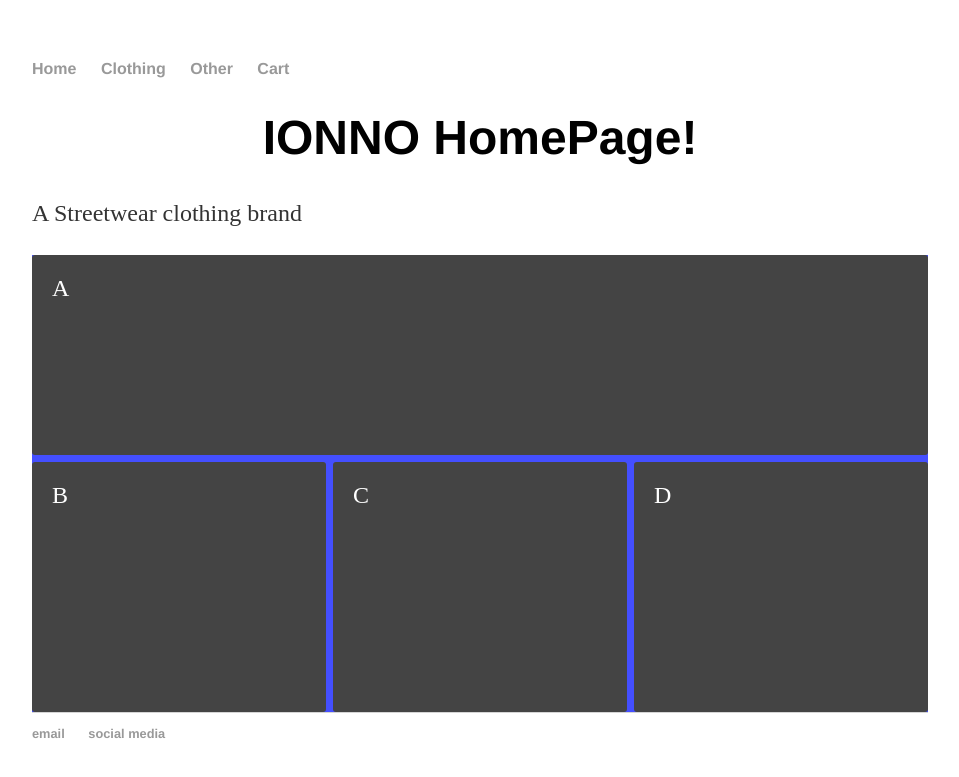
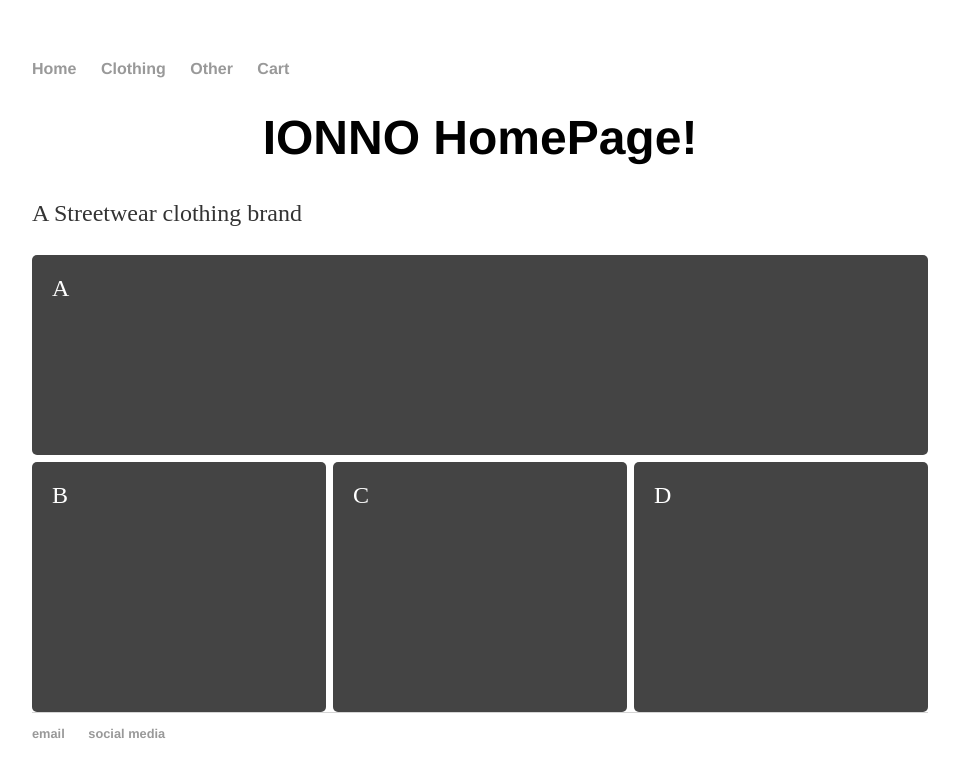
Before and after one commit to oscarreyes98/ionno.github.io, a Jekyll site: the page built from index.html, in a window 1280 px wide. Shown: the top 777 px of the page, without its empty margins (160-1119 px from the left). Built offline with Jekyll 4.4.1, drawn with Linux system fonts in a browser that asks for light colours.

Commit message:
Update index.html

```diff
--- a/index.html
+++ b/index.html
@@ -9,13 +9,13 @@ title: IONNO Home
     	grid-gap: 7px;
         grid-template-columns: [col1-start] 1fr  [col2-start] 1fr  [col3-start] 1fr [col3-end];
         grid-template-rows: [row1-start] 200px [row2-start] 250px [row2-end];
-        background-color: #444fff;
+        background-color: #fff;
         color: #444;
     }
     .box {
         background-color: #444;
         color: #fff;
-        border-radius: 3px;
+        border-radius: 5px;
         padding: 20px;
         font-size: 150%;
     }
```
